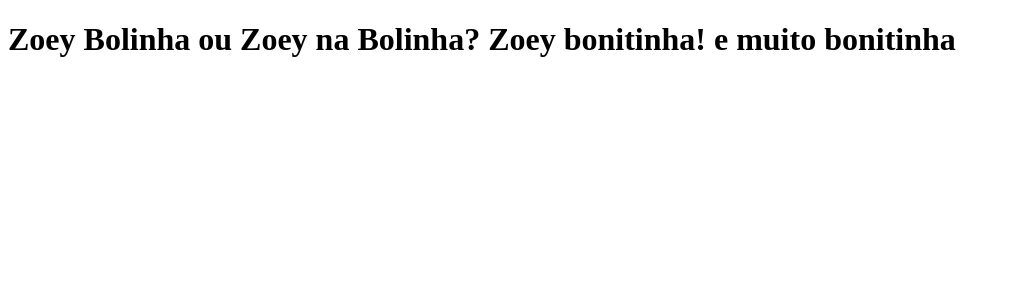
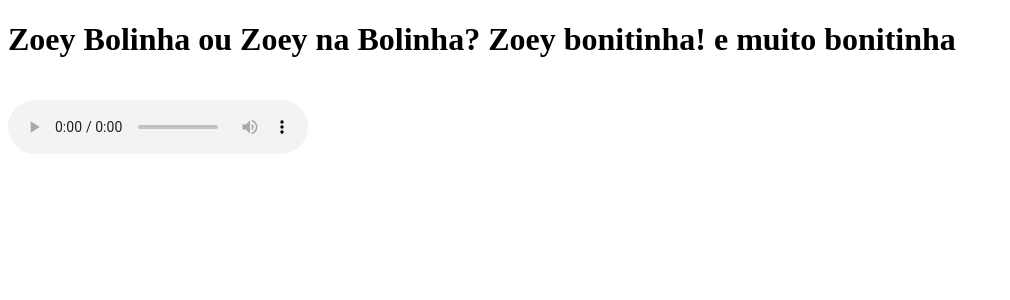
Before and after one commit to alexotsubo/curso, a Next.js app: page / in a window 1280 px wide. Shown: the top 300 px of the page, without its empty margins (0-1010 px from the left). Built offline with nearby package versions, Linux system fonts and the light colour scheme.

Commit message:
Adiciona audio m4a ao projeto

```diff
--- a/pages/index.js
+++ b/pages/index.js
@@ -1,6 +1,15 @@
 function Home() {
   return (
-    <h1>Zoey Bolinha ou Zoey na Bolinha? Zoey bonitinha! e muito bonitinha</h1>
+    <>
+      <h1>
+        Zoey Bolinha ou Zoey na Bolinha? Zoey bonitinha! e muito bonitinha
+      </h1>
+
+      <audio controls style={{ marginTop: "20px" }}>
+        <source src="/audio.m4a" type="audio/mp4" />
+        Seu navegador não suporta áudio.
+      </audio>
+    </>
   );
 }
 
```
Also changed, not shown: 1 other file (tests, documents, lock files or other folders).
